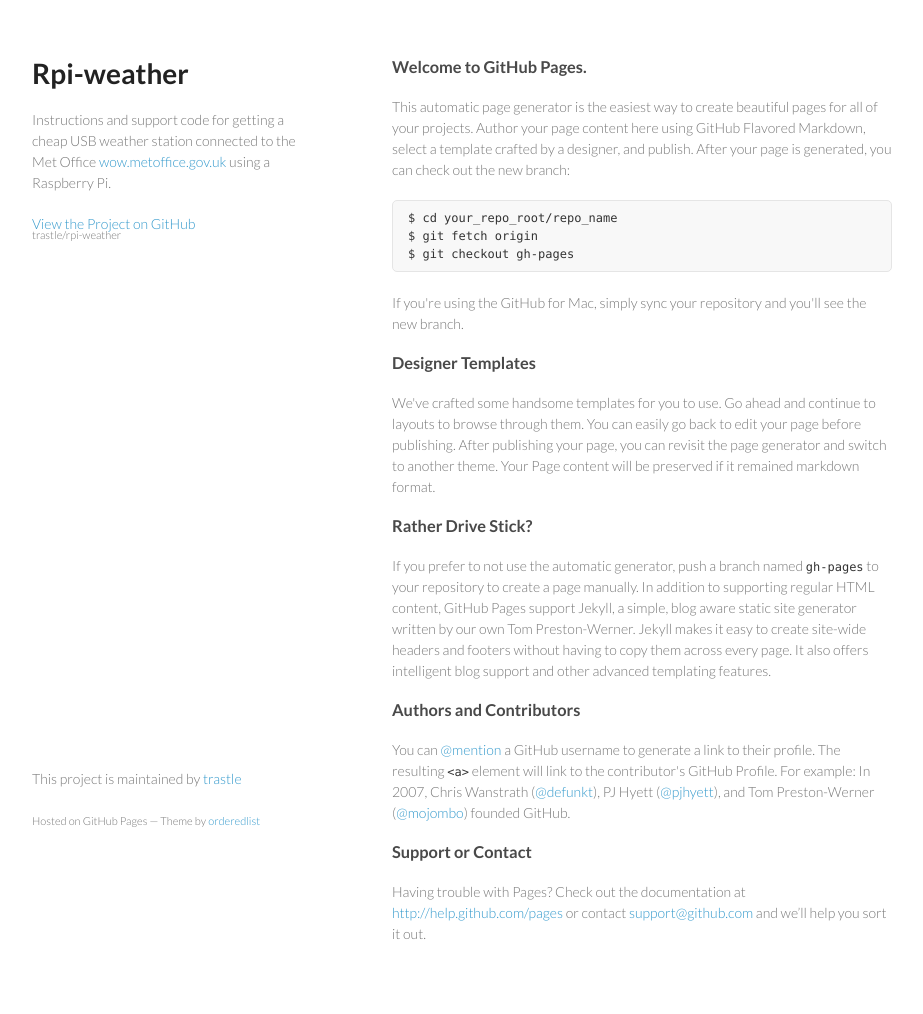
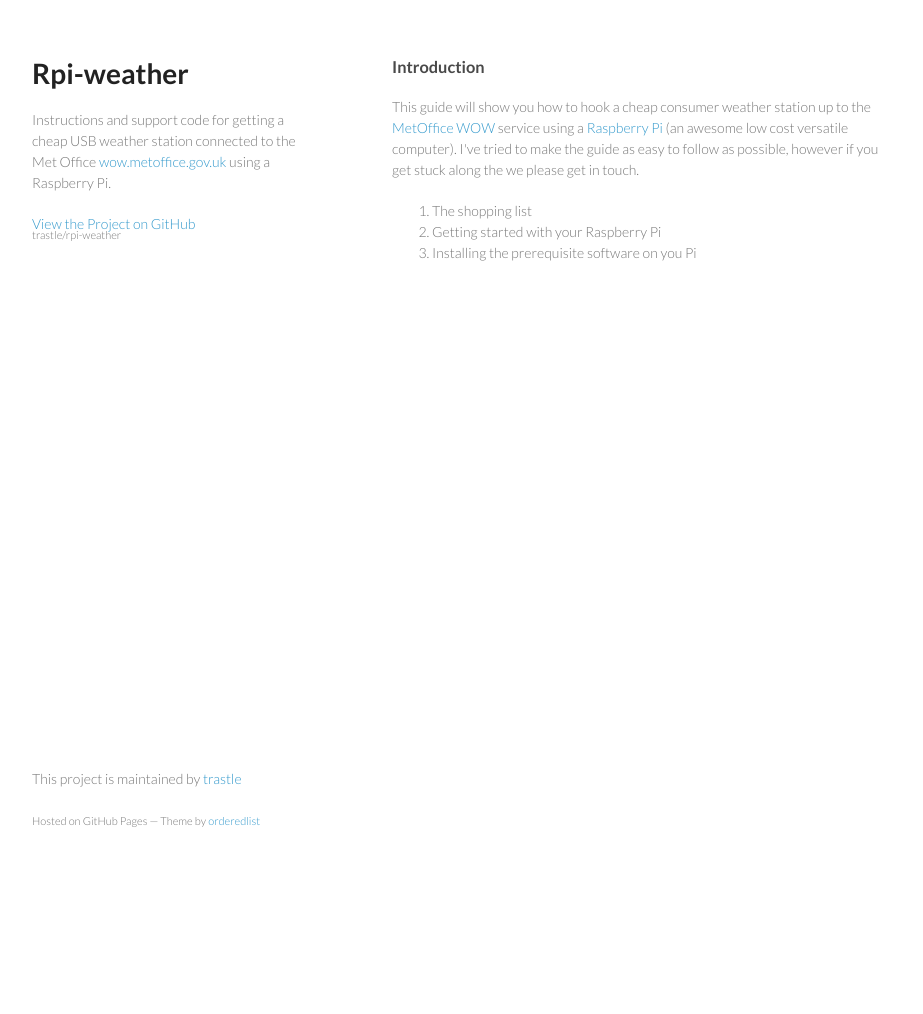
Before and after one commit to trastle/rpi-weather, a Jekyll site: the page built from index.html, in a window 1280 px wide. Shown: the whole page, without its empty margins (178-1101 px from the left). Built offline with Jekyll 4.4.1, drawn with Linux system fonts in a browser that asks for light colours; after the commit the page ends 900 px from its top, so only the background shows below that.

Commit message:
Updated pages

```diff
--- a/_config.yml
+++ b/_config.yml
@@ -12,12 +12,11 @@
 category_dir: /
 
 # Uncomment if you are planning to run the blog in a subdirectory
-# Note - if you enable this, and attempt to view your site locally you have to use the baseurl in your local path.
-# Example, you must use http://localhost:4000/path/to/blog
 #baseurl: /path/to/blog
 
 # The URL of your actual domain. This will be used to make absolute links in the RSS feed.
-url: http://yourdomain.com/
+url: http://trastle.github.com/rpi-weather/
 
+# Some more jeckyll settings under the hood
 safe:        false
 auto:        false
--- a/index.html
+++ b/index.html
@@ -1,60 +1,18 @@
-<!doctype html>
-<html>
-  <head>
-    <meta charset="utf-8">
-    <meta http-equiv="X-UA-Compatible" content="chrome=1">
-    <title>Rpi-weather by trastle</title>
+---
+layout: default
+title: Home
+---
 
-    <link rel="stylesheet" href="stylesheets/styles.css">
-    <link rel="stylesheet" href="stylesheets/pygment_trac.css">
-    <meta name="viewport" content="width=device-width, initial-scale=1, user-scalable=no">
-    <!--[if lt IE 9]>
-    <script src="//html5shiv.googlecode.com/svn/trunk/html5.js"></script>
-    <![endif]-->
-  </head>
-  <body>
-    <div class="wrapper">
-      <header>
-        <h1>Rpi-weather</h1>
-        <p>Instructions and support code for getting a cheap USB weather station connected to the Met Office <a href="http://wow.metoffice.gov.uk">wow.metoffice.gov.uk</a> using a Raspberry Pi.</p>
+<section>
+    <h3>Introduction</h3>
 
-        <p class="view"><a href="https://github.com/trastle/rpi-weather">View the Project on GitHub <small>trastle/rpi-weather</small></a></p>
+    <p>This guide will show you how to hook a cheap consumer weather station up to the <a href="http://wow.metoffice.gov.uk">MetOffice WOW</a>
+    service using a <a href="http://www.raspberrypi.org/">Raspberry Pi</a> (an awesome low cost versatile computer).
+    I've tried to make the guide as easy to follow as possible, however if you get stuck along the we please get in touch.</p>
 
-      </header>
-      <section>
-        <h3>Welcome to GitHub Pages.</h3>
-
-<p>This automatic page generator is the easiest way to create beautiful pages for all of your projects. Author your page content here using GitHub Flavored Markdown, select a template crafted by a designer, and publish. After your page is generated, you can check out the new branch:</p>
-
-<pre><code>$ cd your_repo_root/repo_name
-$ git fetch origin
-$ git checkout gh-pages
-</code></pre>
-
-<p>If you're using the GitHub for Mac, simply sync your repository and you'll see the new branch.</p>
-
-<h3>Designer Templates</h3>
-
-<p>We've crafted some handsome templates for you to use. Go ahead and continue to layouts to browse through them. You can easily go back to edit your page before publishing. After publishing your page, you can revisit the page generator and switch to another theme. Your Page content will be preserved if it remained markdown format.</p>
-
-<h3>Rather Drive Stick?</h3>
-
-<p>If you prefer to not use the automatic generator, push a branch named <code>gh-pages</code> to your repository to create a page manually. In addition to supporting regular HTML content, GitHub Pages support Jekyll, a simple, blog aware static site generator written by our own Tom Preston-Werner. Jekyll makes it easy to create site-wide headers and footers without having to copy them across every page. It also offers intelligent blog support and other advanced templating features.</p>
-
-<h3>Authors and Contributors</h3>
-
-<p>You can <a href="https://github.com/blog/821" class="user-mention">@mention</a> a GitHub username to generate a link to their profile. The resulting <code>&lt;a&gt;</code> element will link to the contributor's GitHub Profile. For example: In 2007, Chris Wanstrath (<a href="https://github.com/defunkt" class="user-mention">@defunkt</a>), PJ Hyett (<a href="https://github.com/pjhyett" class="user-mention">@pjhyett</a>), and Tom Preston-Werner (<a href="https://github.com/mojombo" class="user-mention">@mojombo</a>) founded GitHub.</p>
-
-<h3>Support or Contact</h3>
-
-<p>Having trouble with Pages? Check out the documentation at <a href="http://help.github.com/pages">http://help.github.com/pages</a> or contact <a href="mailto:support@github.com">support@github.com</a> and we’ll help you sort it out.</p>
-      </section>
-      <footer>
-        <p>This project is maintained by <a href="https://github.com/trastle">trastle</a></p>
-        <p><small>Hosted on GitHub Pages &mdash; Theme by <a href="https://github.com/orderedlist">orderedlist</a></small></p>
-      </footer>
-    </div>
-    <script src="javascripts/scale.fix.js"></script>
-
-  </body>
-</html>
+    <ol>
+        <li>The shopping list</li>
+        <li>Getting started with your Raspberry Pi</li>
+        <li>Installing the prerequisite software on you Pi</li>
+    </ol>
+</section>
```
Also changed, not shown: index2.html (deleted, +0 -60 lines), params.json (deleted, +0 -1 lines), test.html (deleted, +0 -19 lines).
